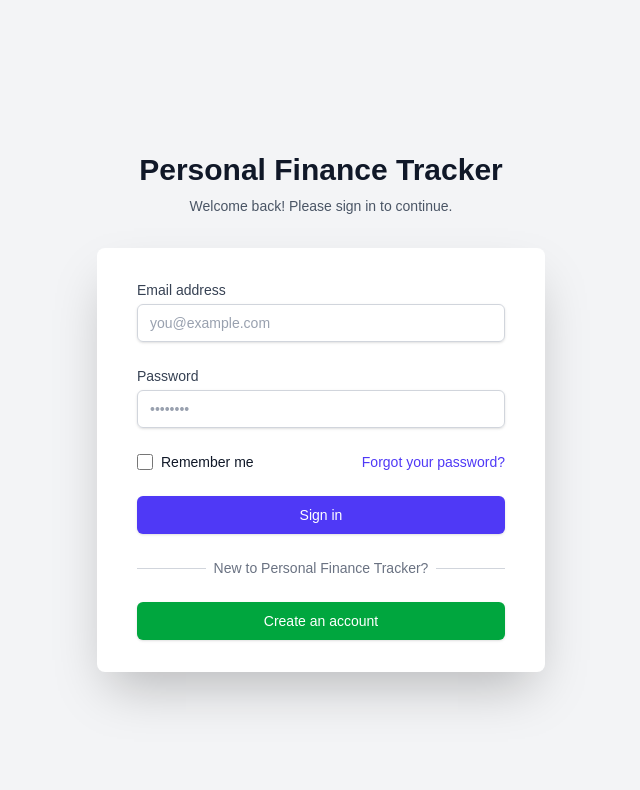
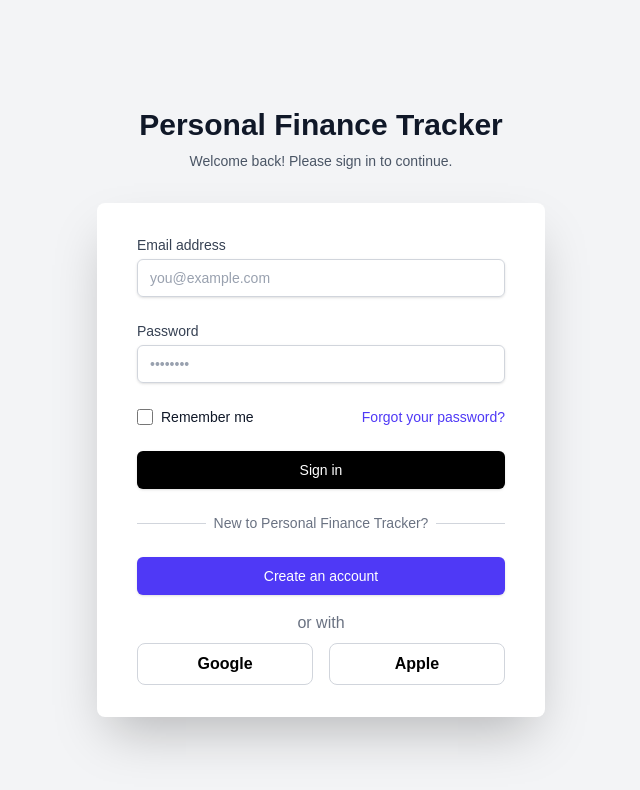
Before and after one commit to JerryTanjaka/Personnal-Finance-Tracker-Frontend, a React (Vite) app: page /login in a window 1280 px wide. Shown: the top 790 px of the page, without its empty margins (319-959 px from the left). Built offline with nearby package versions, Linux system fonts and the light colour scheme; a web font is replaced by a local one.

Commit message:
style : change input style

```diff
--- a/src/pages/LogIn.tsx
+++ b/src/pages/LogIn.tsx
@@ -139,7 +139,7 @@ export default function LogIn() {
                         <div>
                             <button
                                 type="submit"
-                                className="flex w-full cursor-pointer justify-center rounded-md border border-transparent bg-indigo-600 px-4 py-2 text-sm font-medium text-white shadow-sm hover:bg-indigo-700 focus:ring-2 focus:ring-indigo-500 focus:ring-offset-2 focus:outline-none"
+                                className="flex w-full cursor-pointer justify-center rounded-md border border-transparent bg-black px-4 py-2 text-sm font-medium text-white shadow-sm hover:bg-indigo-800 focus:ring-2 focus:ring-indigo-500 focus:ring-offset-2 focus:outline-none"
                             >
                                 {loading ? <LoadingSpinner /> : 'Sign in'}
                             </button>
@@ -160,10 +160,21 @@ export default function LogIn() {
 
                         <div className="mt-6">
                             <Link to="/signup">
-                                <button className="flex w-full cursor-pointer justify-center rounded-md border border-transparent bg-green-600 px-4 py-2 text-sm font-medium text-white shadow-sm hover:bg-green-700 focus:ring-2 focus:ring-green-500 focus:ring-offset-2 focus:outline-none">
+                                <button className="flex w-full cursor-pointer justify-center rounded-md border border-transparent bg-indigo-600 px-4 py-2 text-sm font-medium text-white shadow-sm hover:bg-indigo-700 focus:ring-2 focus:ring-indigo-500 focus:ring-offset-2 focus:outline-none">
                                     Create an account
                                 </button>
                             </Link>
+                        </div>
+                        <div className="mt-4 flex justify-center text-gray-500">
+                            <h3>or with </h3>
+                        </div>
+                        <div className="mt-2 flex gap-4">
+                            <button className="flex-1 rounded-lg border border-gray-300 bg-white py-2 font-semibold text-black transition hover:bg-blue-50">
+                                Google
+                            </button>
+                            <button className="flex-1 rounded-lg border border-gray-300 bg-white py-2 font-semibold text-black transition hover:bg-gray-200">
+                                 Apple
+                            </button>
                         </div>
                     </div>
                 </div>
```
Also changed, not shown: src/assets/Google.png (added).
